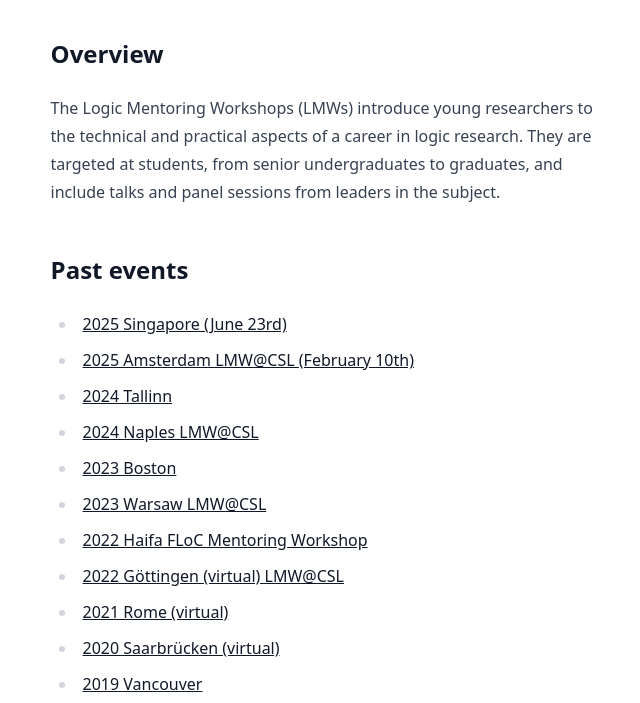
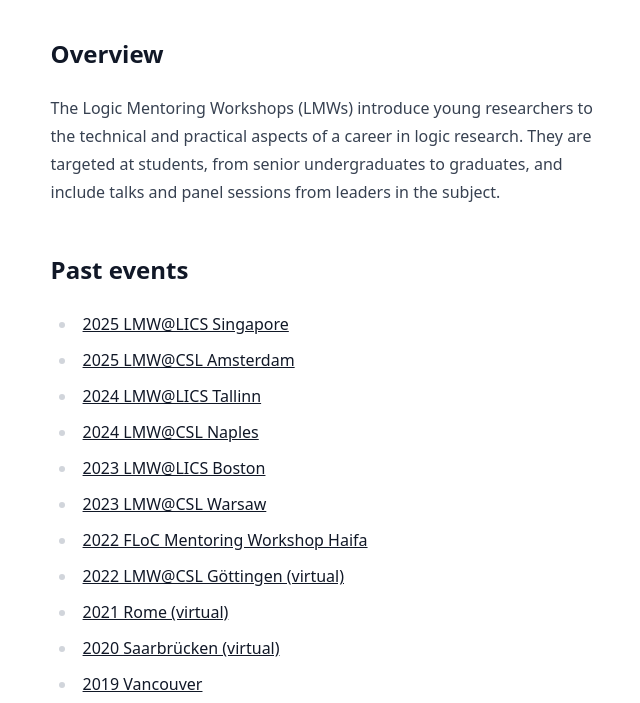
Before and after one commit to logic-mentoring-workshop/logic-mentoring-workshop.github.io, a website: page index.html in a window 1280 px wide. Shown: the part 82-785 px from the top of the page, without its empty margins (308-948 px from the left). Drawn offline with Linux system fonts and the light colour scheme.

Commit message:
Update event names

```diff
--- a/index.html
+++ b/index.html
@@ -26,14 +26,14 @@
 -->
     <h2>Past events</h2>
     <ul>
-      <li><a href="/lics25/">2025 Singapore (June 23rd)</a></li>
-      <li><a href="/csl25/">2025 Amsterdam LMW@CSL (February 10th)</a></li>
-      <li><a href="/lics24/">2024 Tallinn</a></li>
-      <li><a href="/csl24/">2024 Naples LMW@CSL</a></li>
-      <li><a href="/lics23/">2023 Boston</a></li>
-      <li><a href="https://mc.cdm.depaul.edu/lmw-csl23/">2023 Warsaw LMW@CSL</a></li>
-      <li><a href="https://www.floc2022.org/flocmentoringworkshop">2022 Haifa FLoC Mentoring Workshop</a></li>
-      <li><a href="https://lmw.mpi-sws.org/csl/">2022 Göttingen (virtual) LMW@CSL</a></li>
+      <li><a href="/lics25/">2025 LMW@LICS Singapore</a></li>
+      <li><a href="/csl25/">2025 LMW@CSL Amsterdam</a></li>
+      <li><a href="/lics24/">2024 LMW@LICS Tallinn</a></li>
+      <li><a href="/csl24/">2024 LMW@CSL Naples</a></li>
+      <li><a href="/lics23/">2023 LMW@LICS Boston</a></li>
+      <li><a href="https://mc.cdm.depaul.edu/lmw-csl23/">2023 LMW@CSL Warsaw</a></li>
+      <li><a href="https://www.floc2022.org/flocmentoringworkshop">2022 FLoC Mentoring Workshop Haifa </a></li>
+      <li><a href="https://lmw.mpi-sws.org/csl/">2022 LMW@CSL Göttingen (virtual)</a></li>
       <li><a href="https://www.csc.liv.ac.uk/~mfortin/lmw2021/">2021 Rome (virtual)</a></li>
       <li><a href="https://lmw.mpi-sws.org/">2020 Saarbrücken (virtual)</a></li>
       <li><a href="https://lics.siglog.org/lics19/lmw.php">2019 Vancouver</a></li>
```
